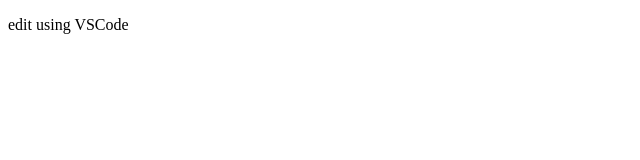
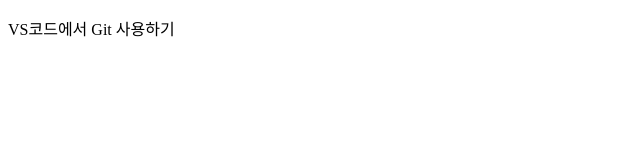
Before and after one commit to MinSoo-Na/GitinitTest, a plain HTML site: page index.html in a window 1280 px wide. Shown: the whole page, without its empty margins (0-640 px from the left). Drawn offline with Linux system fonts and the light colour scheme.

Commit message:
vs코드에서 커밋

```diff
--- a/index.html
+++ b/index.html
@@ -7,6 +7,6 @@
     <title>메인은 새 브랜치 없이 쭉 진행</title>
   </head>
   <body>
-    <p>edit using VSCode</p>
+    <p>VS코드에서 Git 사용하기</p>
   </body>
 </html>
```
